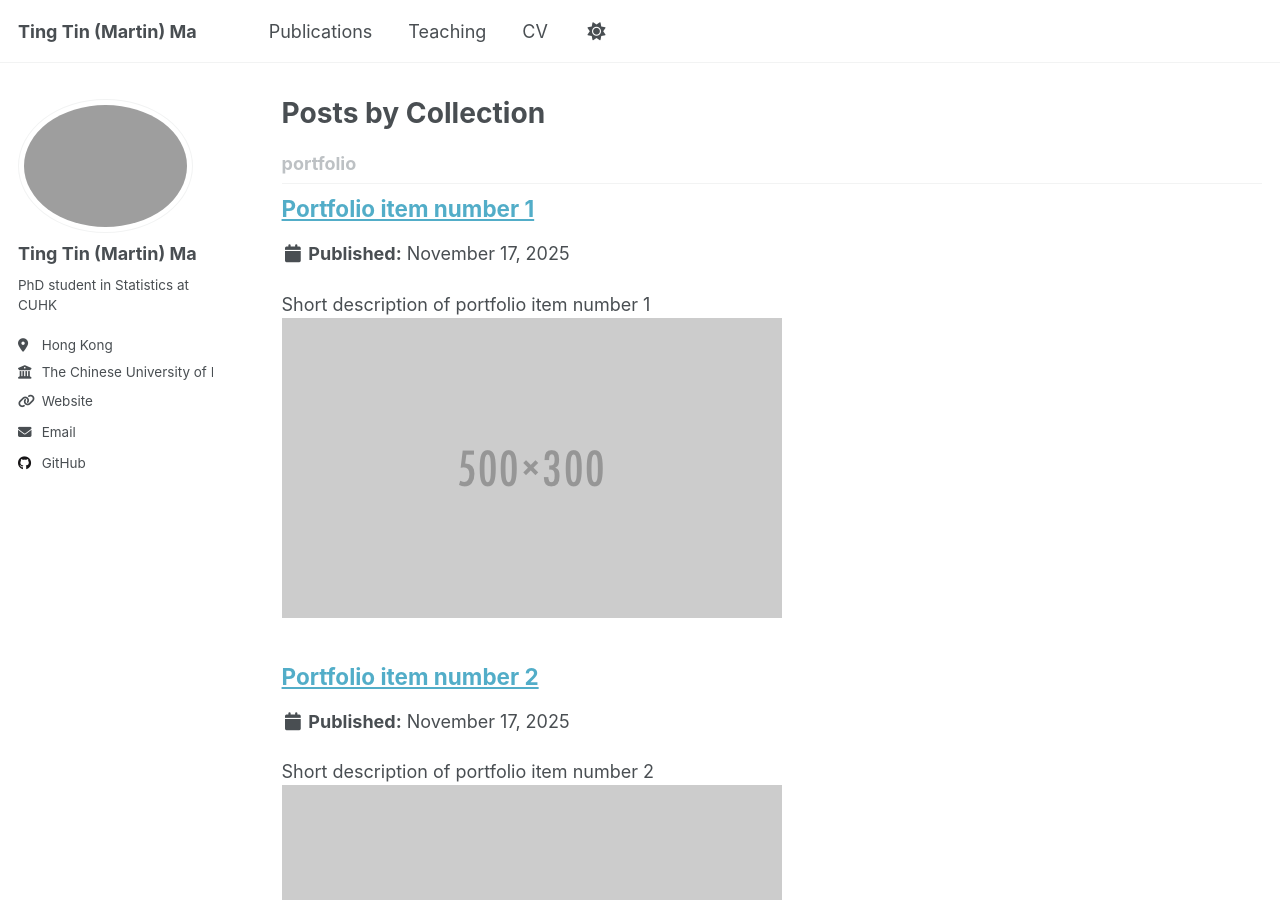
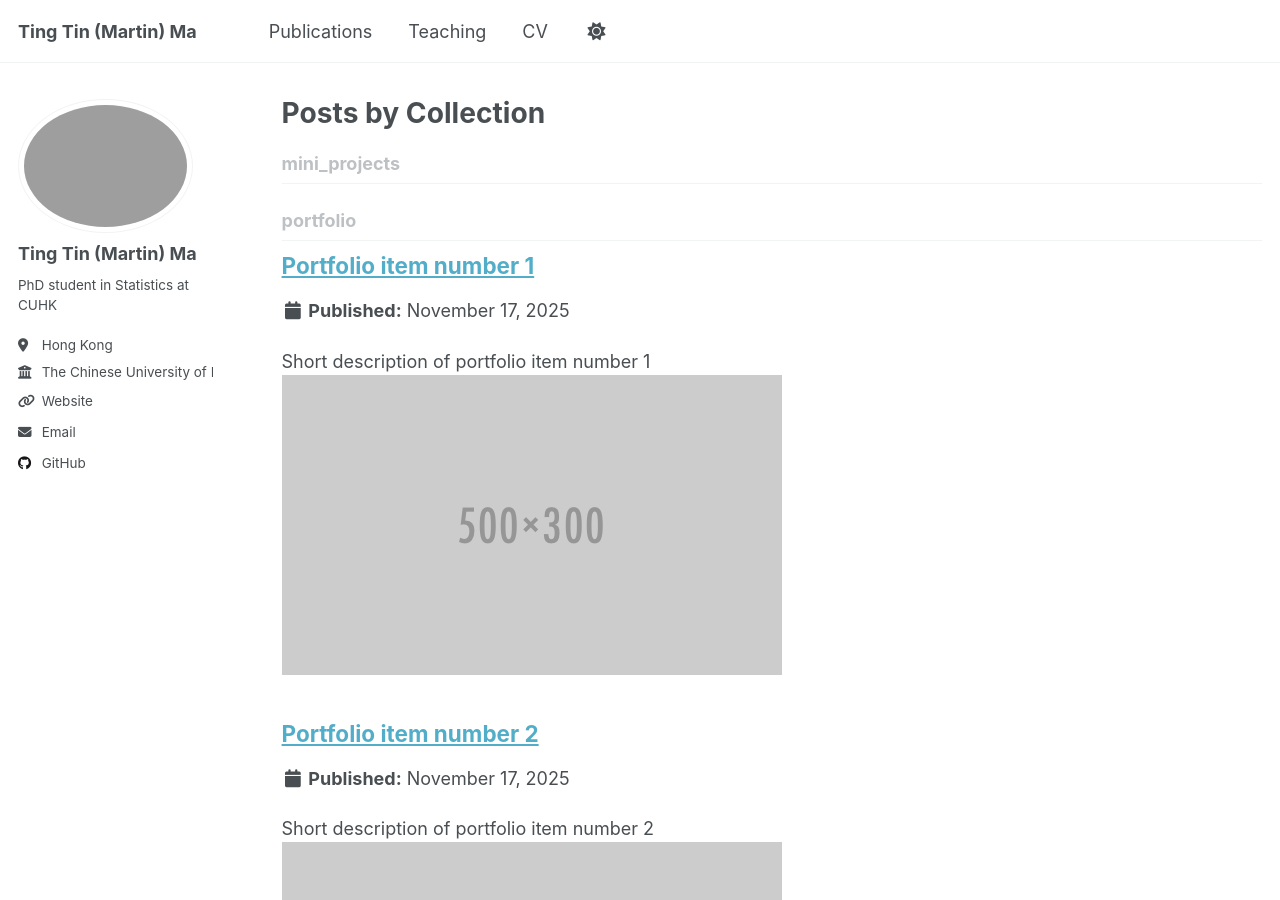
Before and after one commit to martinmtt0902/martinmtt0902.github.io, a Jekyll site: the page built from _pages/collection-archive.html, in a window 1280 px wide and 900 px high. Built offline with Jekyll 4.4.1, drawn with Linux system fonts in a browser that asks for light colours; a script that is not in the unit is left out.

Commit message:
Update _config.yml

```diff
--- a/_config.yml
+++ b/_config.yml
@@ -229,6 +229,9 @@ collections:
   talks:
     output: true
     permalink: /:collection/:path/
+  mini_projects:
+    output: true
+    permalink: /mini_projects/:path/
 
 
 # These settings control how pages and collections are included in the site
```
